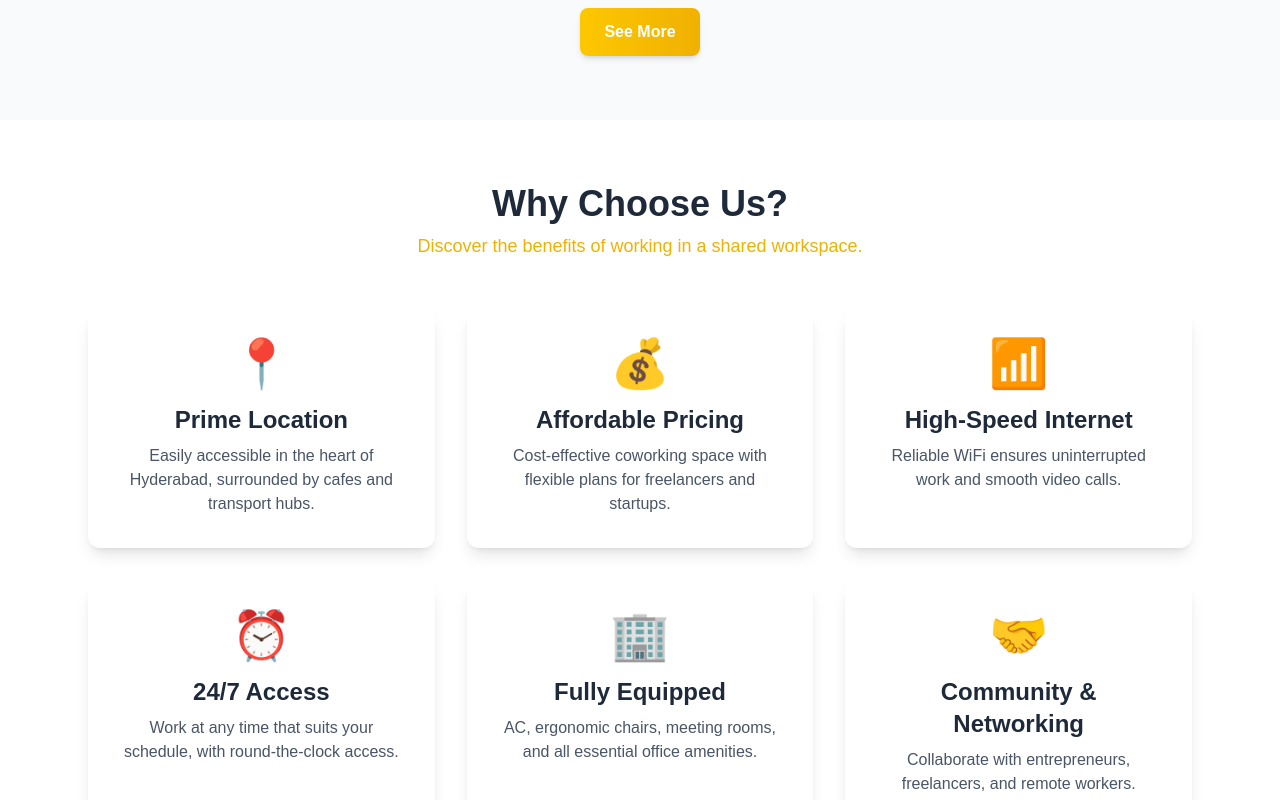
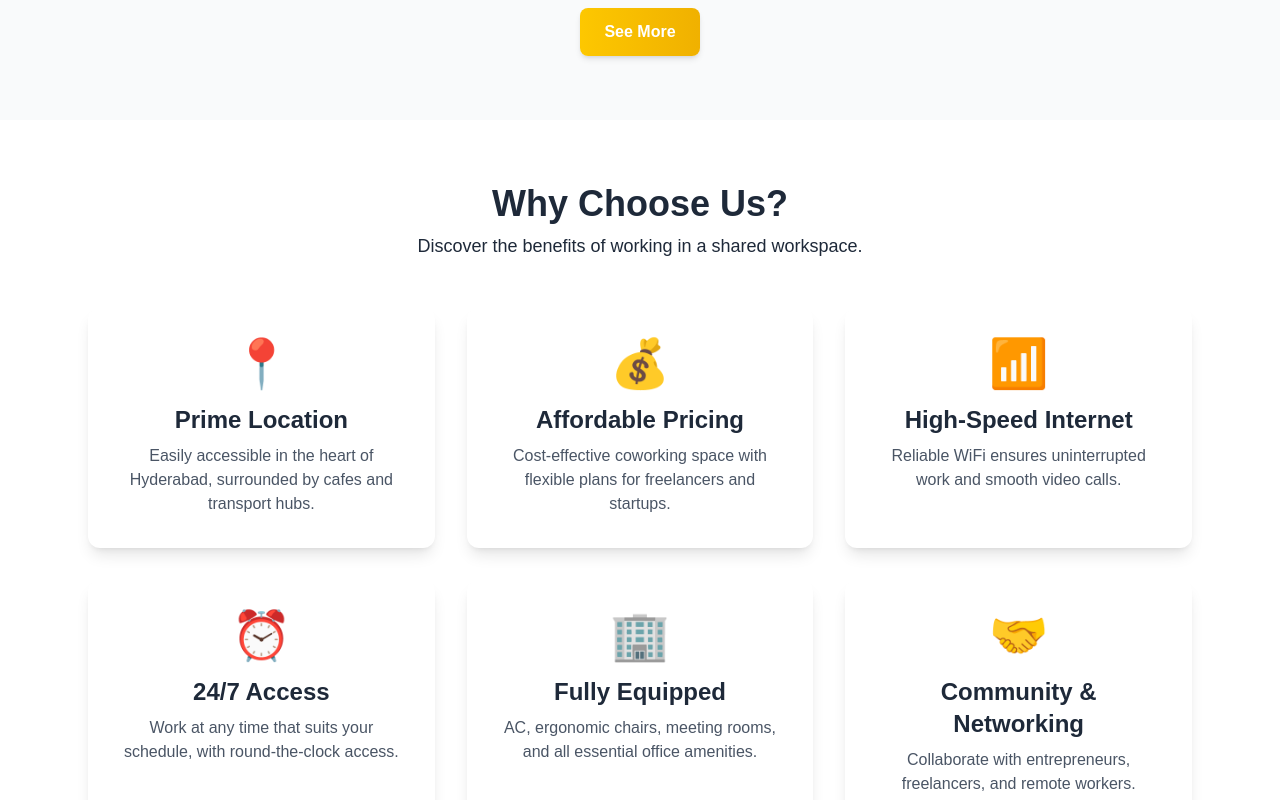
Before and after one commit to sushmasri1906/Jaaaga-coworking-space, a Next.js app: page / in a window 1280 px wide. Shown: the part 1840-2640 px from the top of the page. Built offline with nearby package versions, Linux system fonts and the light colour scheme.

Commit message:
minor edits

```diff
--- a/src/components/WhyChooseUs.tsx
+++ b/src/components/WhyChooseUs.tsx
@@ -39,10 +39,10 @@ const WhyChooseUs = () => {
 	];
 
 	return (
-		<section className="py-16 text-center">
+		<section className="py-16 text-center bg-white">
 			<div className="max-w-6xl mx-auto px-6">
 				<h2 className="text-4xl font-bold text-gray-800">Why Choose Us?</h2>
-				<p className="text-yellow-500 mt-2 text-lg">
+				<p className="text-gray-800 mt-2 text-lg">
 					Discover the benefits of working in a shared workspace.
 				</p>
 
```
